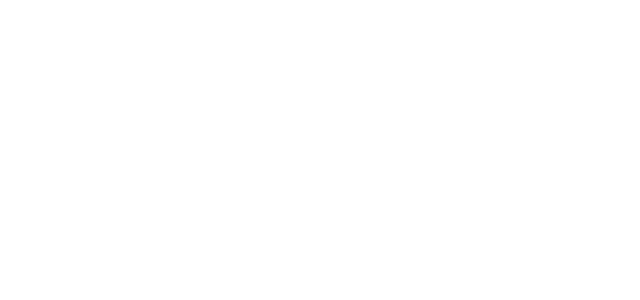
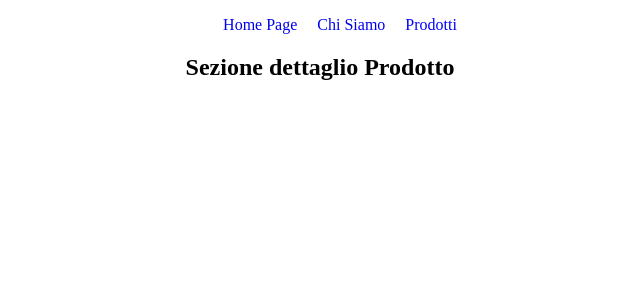
Before and after one commit to StefanoSalaa98/react-router, a React (Vite) app: page /products/1 in a window 1280 px wide. Before the commit this address had no page. Shown: the top 300 px of the page, without its empty margins (320-960 px from the left). Built offline with nearby package versions, Linux system fonts and the light colour scheme.

Commit message:
Crea pagina Prodotto e aggiungi link di collegamento per ogni card prodotto

```diff
--- a/src/App.jsx
+++ b/src/App.jsx
@@ -6,6 +6,7 @@
 import Homepage from './pages/Homepage';
 import ChiSiamo from './pages/ChiSiamo';
 import Prodotti from './pages/Prodotti';
+import Prodotto from "./pages/Prodotto";
 
 function App() {
 
@@ -15,10 +16,13 @@
         <Route element={<MyLayout />}>
           <Route path="/" element={<Homepage />} />
           <Route path="/chiSiamo" element={<ChiSiamo />} />
-          <Route path="/products" element={<Prodotti />} />
+          <Route path="/products" >
+            <Route path="" element={<Prodotti />} />
+            <Route path=":id" element={<Prodotto />} />
+          </Route>
         </Route>
       </Routes>
-    </BrowserRouter>
+    </BrowserRouter >
   )
 }
 
--- a/src/pages/Prodotti.jsx
+++ b/src/pages/Prodotti.jsx
@@ -1,4 +1,5 @@
 import { useState, useEffect } from 'react'
+import { Link } from "react-router-dom";
 import axios from "axios"
 import Product from '../components/product';
 
@@ -28,6 +29,9 @@
                         price={product.price}
                         category={product.category}
                     />
+                    <Link to={`/products/${product.id}`}>
+                        Dettaglio prodotto
+                    </Link>
                 </div>
             )}
         </div>
--- /dev/null
+++ b/src/pages/Prodotto.jsx
@@ -0,0 +1,8 @@
+const Prodotto = () => {
+
+    return (
+        <h2>Sezione dettaglio Prodotto</h2>
+    )
+}
+
+export default Prodotto
```
